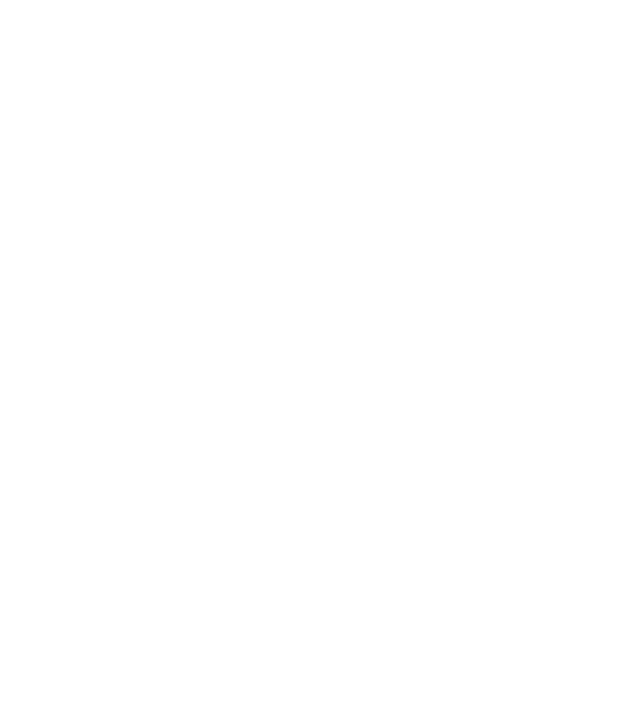
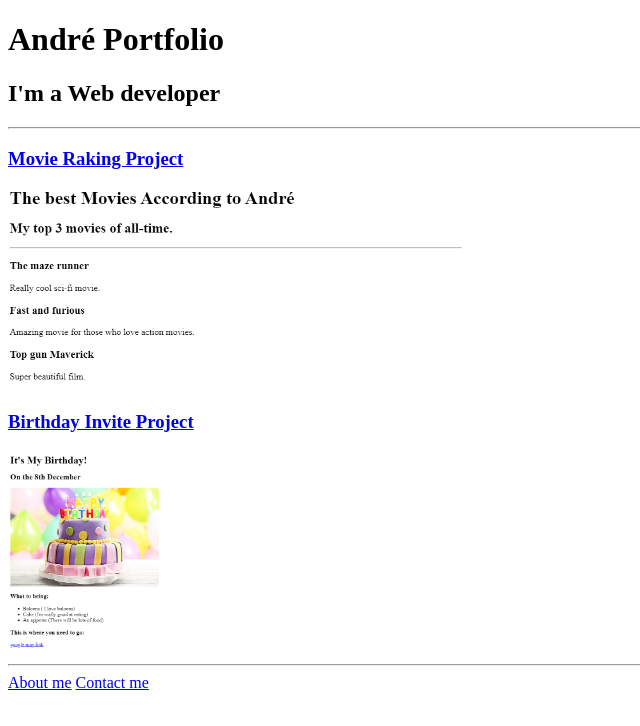
Before and after one commit to AndreMelo10/html-portfolio, a plain HTML site: page index.html in a window 1280 px wide. Shown: the whole page, without its empty margins (0-640 px from the left). Drawn offline with Linux system fonts and the light colour scheme.

Commit message:
Add files via upload

```diff
--- a/index.html
+++ b/index.html
@@ -1,15 +1,22 @@
-<!-- TODO 1: Create the HTML Boilerplate -->
+<!DOCTYPE html>
+<html lang="en">
 
-<!-- TODO 2: Add Your previous projects' HTML into the public folder -->
+<head>
+   <meta charset="UTF-8">
+   <title>André Portfolio</title>
+</head>
 
-<!-- TODO 3: Take screenshots of your project previews and add the images to the images folder -->
+<body>
+   <h1>André Portfolio</h1>
+   <h2>I'm a Web developer</h2>
+   <hr />
+   <h3><a href="./public/movie-ranking.html">Movie Raking Project </a></h3>
+   <img src="./assets/images/Mymovies.png" height="200" alt="My favorite movies"/>
+   <h3><a href="./public/birthday-invite.html">Birthday Invite Project</a></h3>
+   <img src="./assets/images/Mybirthday.png" height="200"  alt="My birthday"/>
+   <hr />
+   <a href="./public/about.html"> About me</a>
+   <a href="./public/contact.html">Contact me </a>
+</body>
 
-<!-- TODO 4: Add titles/subtitles etc. -->
-
-<!-- TODO 5: Add a link to the project pages -->
-
-<!-- TODO 6: Add images to show the project previews
-HINT for TODO 6: You can use the height attribute set to 200 to make the image smaller:
-https://developer.mozilla.org/en-US/docs/Web/HTML/Element/img#attr-height -->
-
-<!-- TODO 7: Add the Contact Me and About Me page links -->
+</html>
```
